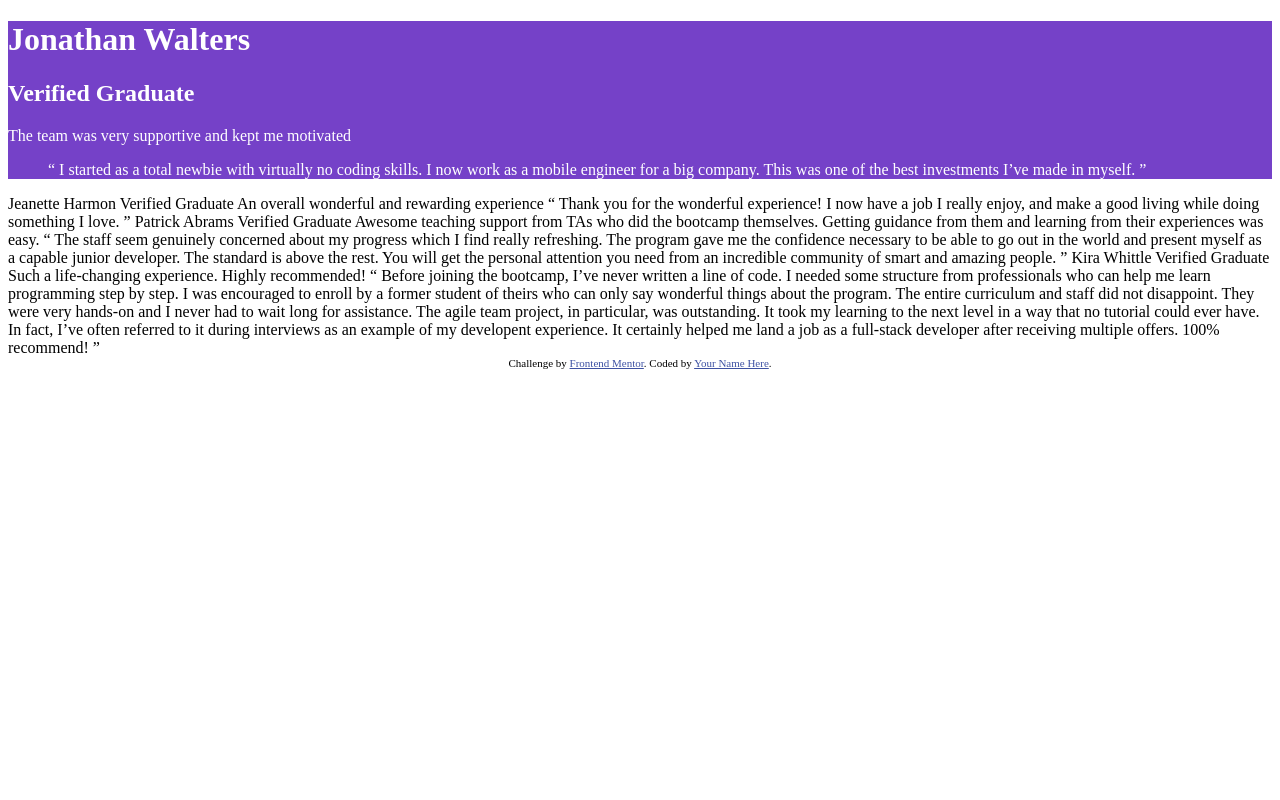
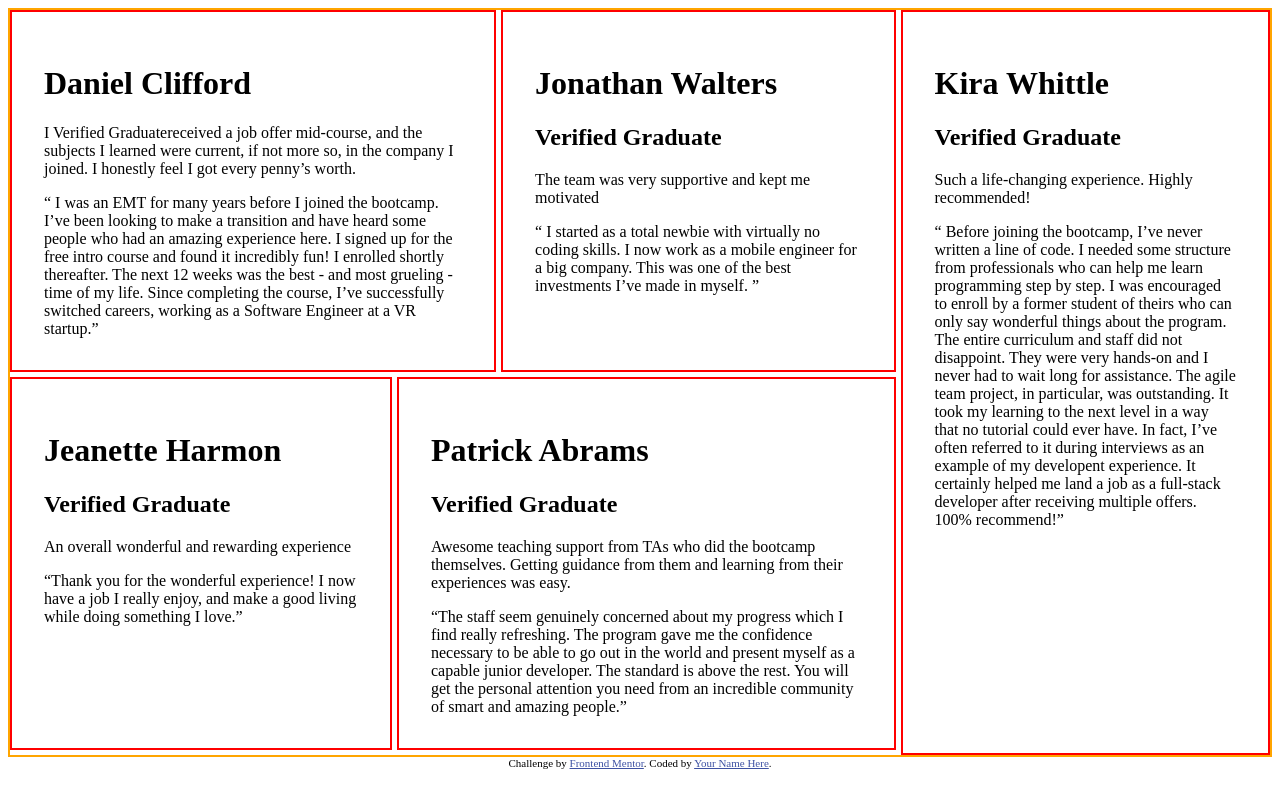
Before and after one commit to MsftKing/testimonials-grid-section-main, a plain HTML site: page index.html in a window 1280 px wide. Drawn offline with Linux system fonts and the light colour scheme.

Commit message:
grid layout v1

```diff
--- a/index.html
+++ b/index.html
@@ -15,50 +15,58 @@
   </style>
 </head>
 <body>
-  <div >
-    <div class="containerA">
+  <div class="container" >
+    <div class="box1">
+      <h1 class="name">Daniel Clifford </h1>
+      <h2 class="verifiedUser"></h2>
+      <p class="description">I Verified Graduatereceived a job offer mid-course, and the subjects I learned were current, if not more so, in the company I joined. I honestly feel I got every penny’s worth.</p>
+      <q> I was an EMT for many years before I joined the bootcamp. I’ve been looking to make a transition and have heard some people who had an amazing experience here. I signed up for the free intro course and found it incredibly fun! I enrolled shortly thereafter. The next 12 weeks was the best - and most grueling - time of my life. Since completing the course, I’ve successfully switched careers, working as a Software Engineer at a VR startup.</q>
+    </div>
+
+    <div class="box2">
       <h1 class="name">Jonathan Walters</h1>
       <h2 class="verifiedUser">Verified Graduate</h2>
 
       <p class="description">The team was very supportive and kept me motivated</p>
 
-      <blockquote>“ I started as a total newbie with virtually no coding skills. I now work as a mobile engineer
-      for a big company. This was one of the best investments I’ve made in myself. ”
-      </blockquote>
+      <q> I started as a total newbie with virtually no coding skills. I now work as a mobile engineer
+      for a big company. This was one of the best investments I’ve made in myself.
+      </q>
 
     </div>
-    Jeanette Harmon
-      Verified Graduate
 
-      An overall wonderful and rewarding experience
+    <div class="box4">
+      <h1 class="name">Jeanette Harmon</h1>
+      <h2 class="verifiedUser">Verified Graduate</h2>
+      <p class="description">An overall wonderful and rewarding experience</p>
+      <q>Thank you for the wonderful experience! I now have a job I really enjoy, and make a good living
+      while doing something I love.</q>
+    </div>
 
-      “ Thank you for the wonderful experience! I now have a job I really enjoy, and make a good living
-      while doing something I love. ”
-
-  Patrick Abrams
-  Verified Graduate
-
-  Awesome teaching support from TAs who did the bootcamp themselves. Getting guidance from them and
-  learning from their experiences was easy.
-
-  “ The staff seem genuinely concerned about my progress which I find really refreshing. The program
+    <div class="box5">
+      <h1 class="name"> Patrick Abrams</h1>
+      <h2 class="verifiedUser">Verified Graduate</h2>
+      <p class="description">Awesome teaching support from TAs who did the bootcamp themselves. Getting guidance from them and
+  learning from their experiences was easy.</p>
+      <q>The staff seem genuinely concerned about my progress which I find really refreshing. The program
   gave me the confidence necessary to be able to go out in the world and present myself as a capable
   junior developer. The standard is above the rest. You will get the personal attention you need from
-  an incredible community of smart and amazing people. ”
+  an incredible community of smart and amazing people.</q>
+    </div>
 
-  Kira Whittle
-  Verified Graduate
-
-  Such a life-changing experience. Highly recommended!
-
-  “ Before joining the bootcamp, I’ve never written a line of code. I needed some structure from
+    <div class="box3">
+      <h1 class="name">Kira Whittle</h1>
+      <h2 class="verifiedUser">Verified Graduate</h2>
+      <p class="description">Such a life-changing experience. Highly recommended!</p>
+      <q> Before joining the bootcamp, I’ve never written a line of code. I needed some structure from
   professionals who can help me learn programming step by step. I was encouraged to enroll by a former
   student of theirs who can only say wonderful things about the program. The entire curriculum and staff
   did not disappoint. They were very hands-on and I never had to wait long for assistance. The agile team
   project, in particular, was outstanding. It took my learning to the next level in a way that no tutorial
   could ever have. In fact, I’ve often referred to it during interviews as an example of my developent
   experience. It certainly helped me land a job as a full-stack developer after receiving multiple offers.
-  100% recommend! ”
+  100% recommend!</q>
+    </div>
   </div>
 
 
--- a/styles.css
+++ b/styles.css
@@ -1,4 +1,66 @@
-.containerA {
-    background-color: hsl(263, 55%, 52%);
-    color: white;
+:root {
+    --primary-purple-50: hsl(260, 100%, 95%);
+    --primary-purple-300: hsl(264, 82%, 80%) ;
+    --primary-purple-500: hsl(263, 55%, 52%);
+
+    --neutral-white: hsl(0, 0%, 100%);
+    --neutral-grey-100: hsl(214, 17%, 92%);
+    --neutral-grey-200: hsl(0, 0%, 81%);
+    --neutral-grey-400: hsl(224, 10%, 45%);
+    --neutral-grey-500: hsl(217, 19%, 35%);
+    --neutral-dark-blue: hsl(219, 29%, 14%);
+    --neutral-black: hsl(0, 0%, 7%);
 }
+
+div[class*="box"]{
+    border: 2px solid red;
+    padding: 2em;
+}
+
+body {
+    max-height: 600px;
+}
+
+.container {
+    display: grid;
+    border: 2px solid orange;
+    grid-template-columns: repeat(8 150px);
+    grid-template-rows: repeat(4 150px);
+    gap: 5px;
+}
+
+.box1 {
+    grid-column-start: 1;
+    grid-column-end: 4;
+    grid-row-start: 1 ;
+    grid-row-end: 2;
+    grid: 1 4 1 2;
+}
+
+.box2 {
+    grid-column-start: 4;
+    grid-column-end: 6;
+    grid-row-start: 1 ;
+    grid-row-end: 2;
+
+}
+
+
+.box3 {
+    grid-column-start: 6;
+    grid-column-end: 8;
+    grid-row-start: 1 ;
+    grid-row-end: 4;
+
+}
+
+.box4 {
+    grid-column-start: 1;
+    grid-column-end: 3;
+
+}
+
+.box5 {
+    grid-column-start: 3;
+    grid-column-end: 6;
+}
```
